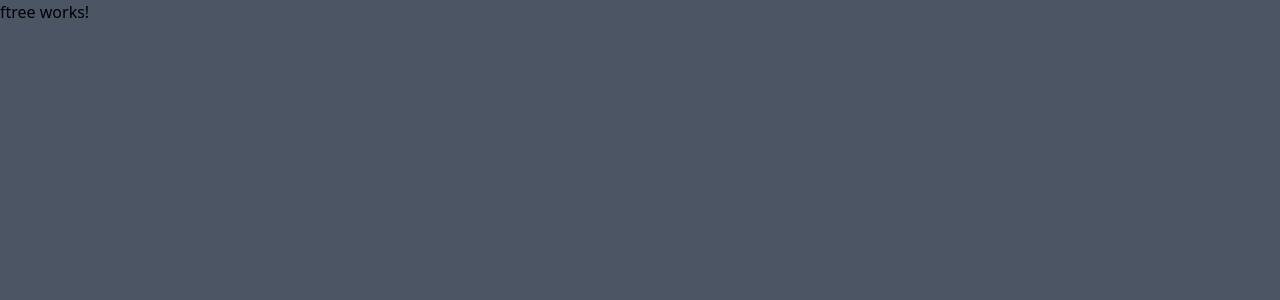
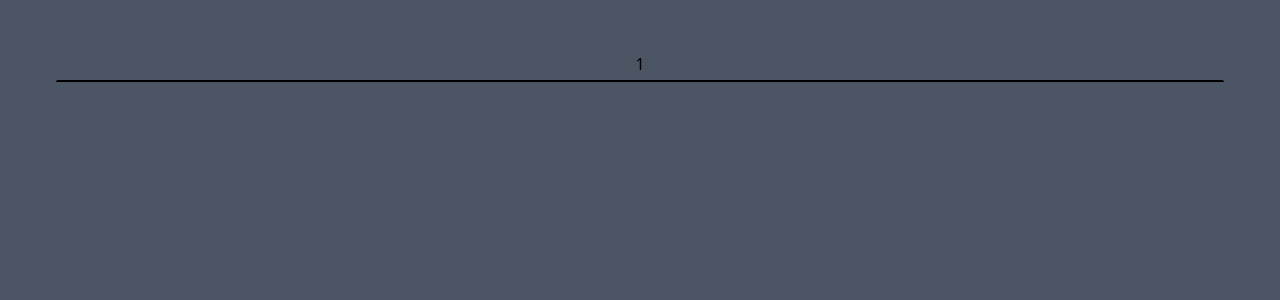
Before and after one commit to mahmoud-eltahawy/ensab, an Angular app in the folder ensab_ui/: page /ftree/1 in a window 1280 px wide. Shown: the top 300 px of the page. Built offline with nearby package versions, Linux system fonts and the light colour scheme.

Commit message:
add sons page template

```diff
--- a/ensab_ui/src/app/app.routes.ts
+++ b/ensab_ui/src/app/app.routes.ts
@@ -5,6 +5,6 @@ import { HomeComponent } from './home/home.component';
 
 export const routes: Routes = [
   {path :"",component : HomeComponent},
-  {path :"ftree",component : FtreeFormComponent},
-  {path :"ftree/:name",component : FtreeComponent},
+  {path :"ftree",title : "انشاء شجرة عائلة",component : FtreeFormComponent},
+  {path :"ftree/:name",title : "تفصيل شجرة العائلة",component : FtreeComponent},
 ];
--- a/ensab_ui/src/app/ftree-form/ftree-form.component.ts
+++ b/ensab_ui/src/app/ftree-form/ftree-form.component.ts
@@ -23,6 +23,9 @@ export class FtreeFormComponent {
     }
 
     private to_tree_page() {
-      location.href = `ftree/${this.name.value?.trim()}`
+      let name = this.name.value?.trim();
+      if (name?.length !== 0) {
+        location.href = `ftree/${name}`
+      }
     }
 }
--- a/ensab_ui/src/app/ftree/ftree.component.html
+++ b/ensab_ui/src/app/ftree/ftree.component.html
@@ -1 +1 @@
-<p>ftree works!</p>
+<member-node [member]="member"/>
--- a/ensab_ui/src/app/ftree/ftree.component.ts
+++ b/ensab_ui/src/app/ftree/ftree.component.ts
@@ -1,11 +1,23 @@
-import { Component } from '@angular/core';
+import { Component, OnInit } from '@angular/core';
+import { ActivatedRoute } from '@angular/router';
+import Member from '../member';
+import { MemberNodeComponent } from '../member-node/member-node.component';
 
 @Component({
   selector: 'app-ftree',
   standalone: true,
-  imports: [],
+  imports: [MemberNodeComponent],
   templateUrl: './ftree.component.html',
 })
-export class FtreeComponent {
+export class FtreeComponent implements OnInit{
+  member : Member = new Member("");
+  constructor(private route: ActivatedRoute) { }
 
+  ngOnInit() {
+    this.route.params
+      .subscribe((params) => {
+        this.member = new Member(params['name'])
+      }
+    );
+  }
 }
--- /dev/null
+++ b/ensab_ui/src/app/member-node/member-node.component.html
@@ -0,0 +1,36 @@
+<div class="flex flex-col m-10 flex-nowrap">
+  <button (click)="toggle_action()" class="pt-3 pb-1 mx-5 size-50 rounded-full">
+    {{member()?.name()}}
+  </button>
+  <div *ngIf="(member()?.sons()?.length ?? 0) >= 0">
+      <div class="flex flex-row gap-4 overflow-auto border-t-2 rounded-t-lg px-4 mx-4 border-black">
+        <member-node *ngFor="let son of member()?.sons()" [member]="son"/>
+      </div>
+  </div>
+  <div *ngIf="take_action()" class="grid justify-content-center justify-items-center gap-5 p-10 mx-32 my-10 border-4 size-50 rounded-lg z-10 absolute inset-0 bg-white">
+    <h2>{{member()?.name()}}</h2>
+    <button
+        (click)="add_son_action()"
+        class="p-5 m-2 border-2 rounded-lg"
+    >
+        "اضافة ابن"
+    </button>
+    <button
+      (click)="remove_son_action()"
+      class="p-5 border-2 rounded-lg"
+    >"حذف الابن"</button>
+    <button
+      class="p-5 border-2 rounded-lg"
+      (click)="rename_son_action()"
+    >"تغيير الاسم"</button>
+    <button
+        class="p-5 border-2 rounded-lg"
+        (click)="toggle_action()"
+    >
+        "الغاء"
+    </button>
+</div>
+
+
+
+</div>
--- /dev/null
+++ b/ensab_ui/src/app/member-node/member-node.component.ts
@@ -0,0 +1,35 @@
+import { Component, input, model, signal } from '@angular/core';
+import Member from '../member';
+import { NgFor, NgIf } from '@angular/common';
+
+@Component({
+  selector: 'member-node',
+  standalone: true,
+  imports: [NgIf,NgFor],
+  templateUrl: './member-node.component.html',
+})
+export class MemberNodeComponent {
+  member = model<Member>();
+  take_action = signal(false)
+  toggle_action() {
+    this.take_action.update(x => !x);
+  }
+
+  add_son_action(){
+    this.member.update(x => {
+      if (!x) {
+        return x;
+      }
+      const new_sons = x.sons();
+      new_sons.push(new Member("hello"));
+      return {...x,sons : signal(new_sons)} as Member;
+    });
+    this.toggle_action()
+  }
+  remove_son_action(){
+    this.toggle_action()
+  }
+  rename_son_action(){
+    this.toggle_action()
+  }
+}
--- /dev/null
+++ b/ensab_ui/src/app/member.ts
@@ -0,0 +1,57 @@
+import { signal, WritableSignal } from "@angular/core"
+
+export default class Member {
+    id: string;
+    name: WritableSignal<String>;
+    is_male: boolean;
+    sons: WritableSignal<Member[]>;
+
+    constructor(name : string) {
+      this.id = crypto.randomUUID();
+      this.name = signal(name);
+      this.is_male = true;
+      this.sons = signal([])
+    }
+
+    with_sons(names: string[]): void {
+        const name = names.pop();
+        if(!name){
+          return;
+        }
+        const son = new Member(name);
+        son.with_sons(names);
+        this.sons = signal([son]);
+    }
+
+    static create_from_name(name: string): Member {
+        const names = name.split(' ')
+        const namei = names.pop();
+        if(!namei){
+          return new Member("")
+        }
+        const person = new Member(namei);
+        person.with_sons(names);
+        return person;
+    }
+
+    add_son(name: string, is_male: boolean) {
+        let person_from_name = Member.create_from_name(name);
+        this.sons.update(sons => {
+            const son_with_similar_name = sons.find(x => x.name() == person_from_name.name());
+            if (son_with_similar_name) {
+              const person_from_name_sons = person_from_name.sons()
+              son_with_similar_name.sons.update(sons => {
+                for(const person of person_from_name_sons) {
+                  person.is_male = is_male;
+                }
+                return [...sons,...person_from_name_sons]
+              })
+              return []
+            } else {
+              person_from_name.is_male = is_male;
+              return [...sons,person_from_name]
+            }
+        });
+    }
+
+}
```
